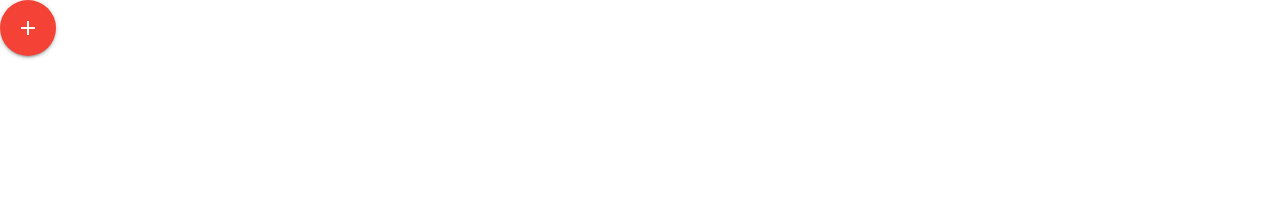
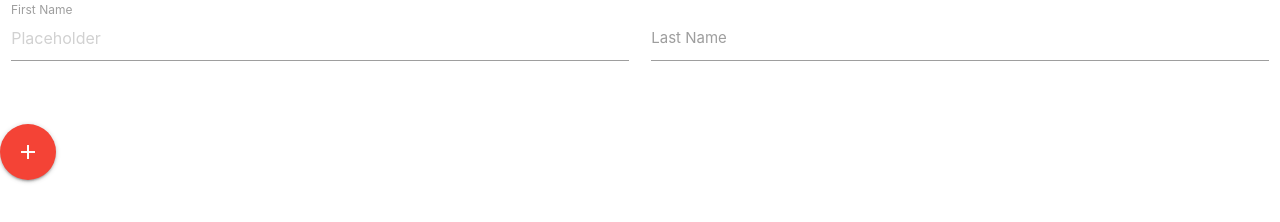
Before and after one commit to RafaelSantosBraz/Recursos-UENP, a plain HTML site: page Recursos UENP/teste.html in a window 1280 px wide. Drawn offline with nearby package versions, Linux system fonts and the light colour scheme.

Commit message:
integração Materialize

```diff
--- a/Recursos UENP/teste.html
+++ b/Recursos UENP/teste.html
@@ -11,6 +11,20 @@
 </head>
 
 <body>
+    <div class="row">
+        <form class="col s12">
+            <div class="row">
+                <div class="input-field col s6">
+                    <input placeholder="Placeholder" id="first_name" type="text" class="validate">
+                    <label for="first_name">First Name</label>
+                </div>
+                <div class="input-field col s6">
+                    <input id="last_name" type="text" class="validate">
+                    <label for="last_name">Last Name</label>
+                </div>
+            </div>
+        </form>
+    </div>
     <a class="btn-floating btn-large waves-effect waves-light red">
         <i class="material-icons">add</i>
     </a>
```
Also changed, not shown: Recursos UENP/alocacaoRecurso.html (+4 -0 lines).
